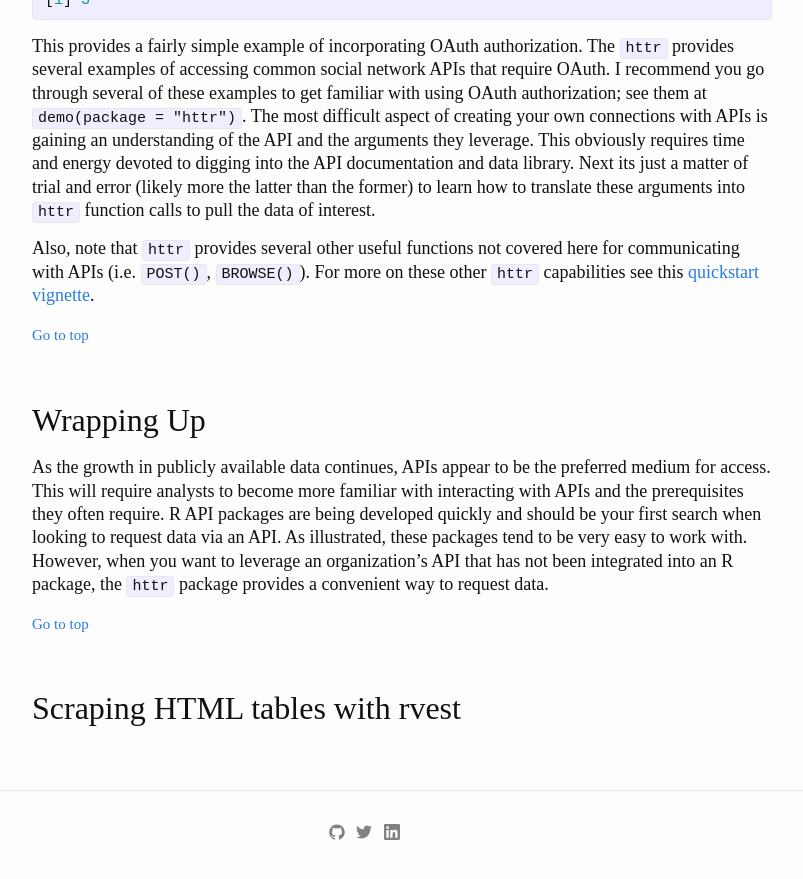
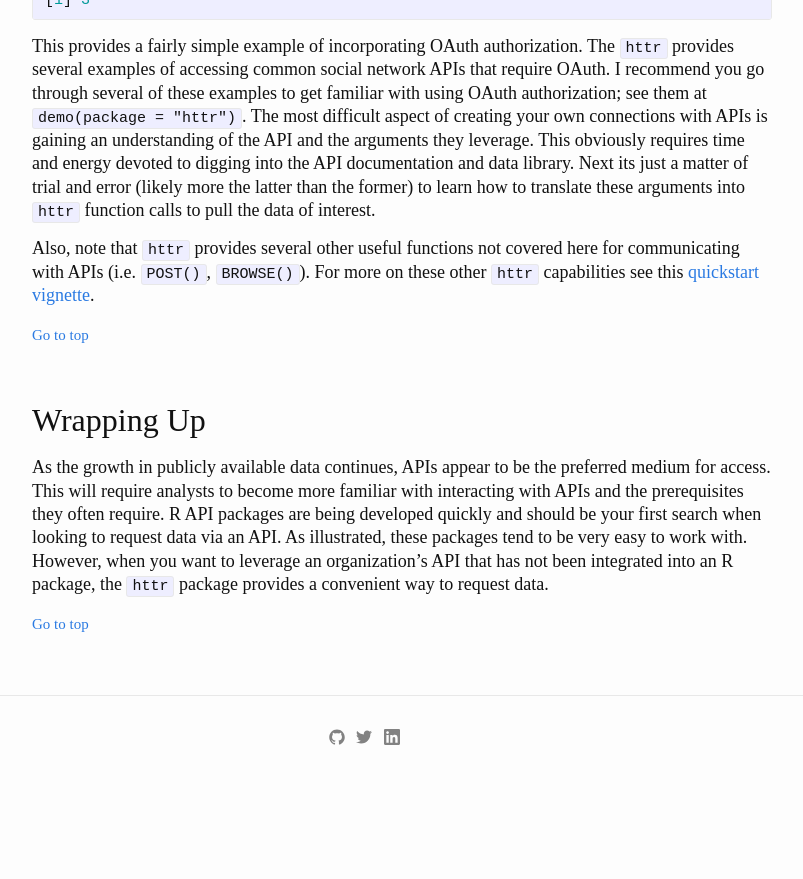
Before and after one commit to bradleyboehmke/bradleyboehmke, a Jekyll site: the page built from tutorials/scraping_data_api.md, in a window 1280 px wide and 900 px high, scrolled down 12315 px. Shown: the top 879 px of the window, without its empty margins (238-1041 px from the left). Built offline with Jekyll 4.4.1, drawn with Linux system fonts in a browser that asks for light colours; after the commit the page ends 13121 px from its top, so only the background shows below that.

Commit message:
Update scraping_data_api.md

```diff
--- a/tutorials/scraping_data_api.md
+++ b/tutorials/scraping_data_api.md
@@ -569,9 +569,3 @@ Also, note that `httr` provides several other useful functions not covered here
 As the growth in publicly available data continues, APIs appear to be the preferred medium for access. This will require analysts to become more familiar with interacting with APIs and the prerequisites they often require. R API packages are being developed quickly and should be your first search when looking to request data via an API. As illustrated, these packages tend to be very easy to work with. However, when you want to leverage an organization's API that has not been integrated into an R package, the `httr` package provides a convenient way to request data.
 
 <small><a href="#">Go to top</a></small>
-
-<br>
-
-<a name="rvest"></a>
-
-## Scraping HTML tables with rvest
```
